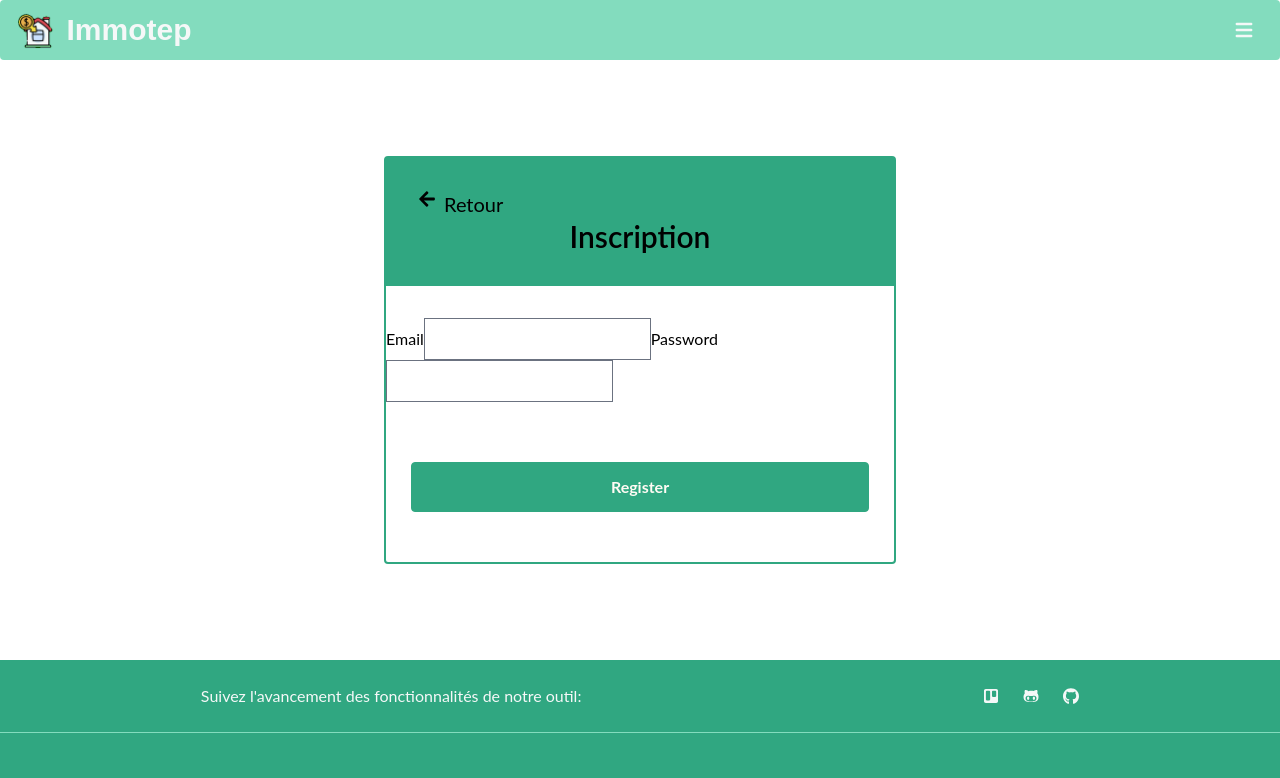
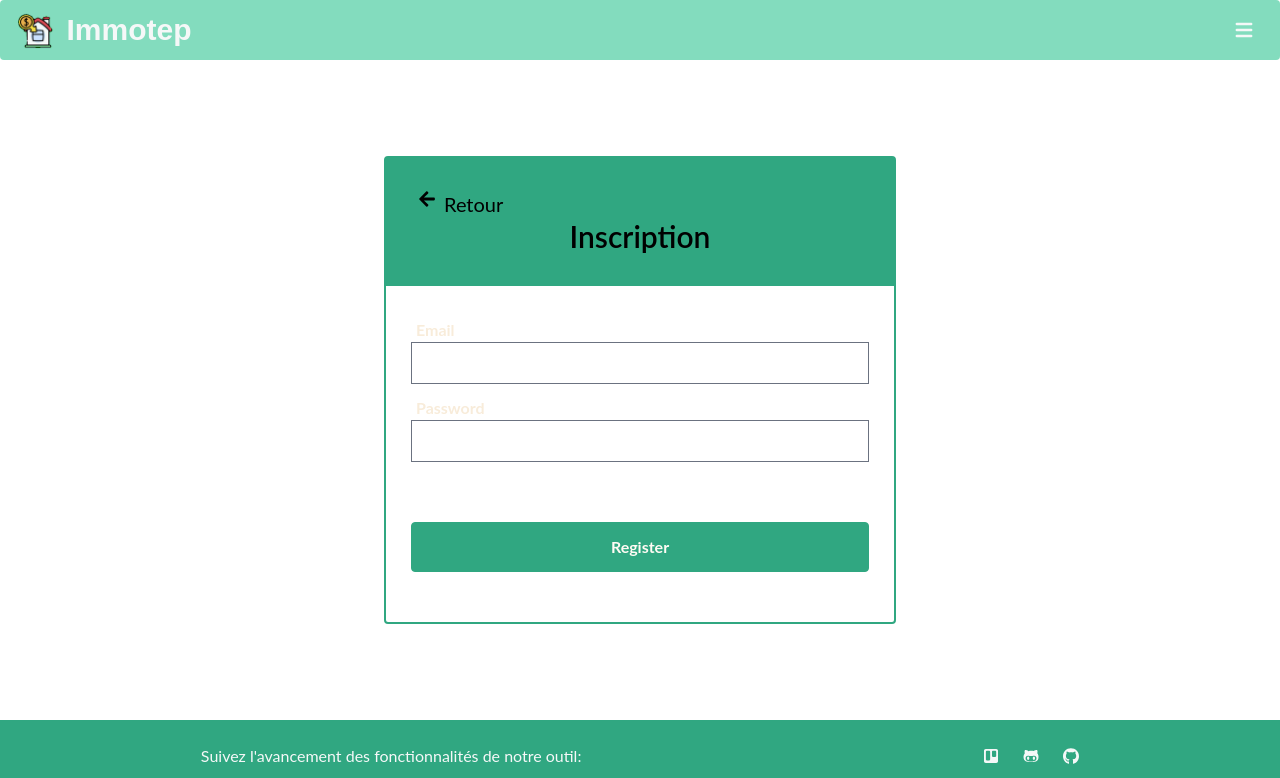
Before and after one commit to ophelie-gaudin/Immotep_front_react, a React (Create React App) app: page /register in a window 1280 px wide. Shown: the top 778 px of the page. Built offline with nearby package versions, Linux system fonts and the light colour scheme.

Commit message:
forms styles

```diff
--- a/src/Components/Main/Input/Input.css
+++ b/src/Components/Main/Input/Input.css
@@ -30,6 +30,27 @@ Grey : #313E50
   transition: border-color 0.15s ease-in-out, box-shadow 0.15s ease-in-out;
 }
 
+input {
+  margin: auto;
+  display: flex;
+  width: 90%;
+  padding: 1rem 0.75rem;
+  font-size: 1rem;
+  font-weight: 400;
+  line-height: 1.5;
+  margin-bottom: 12px;
+
+  color: #f8ecda;
+  background-color: rgb(24, 26, 27);
+  background-clip: padding-box;
+  border: 1px solid #f8ecda;
+  border-radius: 4px;
+  -webkit-appearance: none;
+  -moz-appearance: none;
+  appearance: none;
+  transition: border-color 0.15s ease-in-out, box-shadow 0.15s ease-in-out;
+}
+
 label {
   display: inline;
   text-align: right;
--- a/src/index.css
+++ b/src/index.css
@@ -61,3 +61,34 @@ code {
 /* Accordion stepsection */
 
 /* Accordion stepsection */
+
+input {
+  margin: auto;
+  display: flex;
+  width: 90%;
+  padding: 1rem 0.75rem;
+  font-size: 1rem;
+  font-weight: 400;
+  line-height: 1.5;
+  margin-bottom: 12px;
+
+  color: #f8ecda;
+  background-color: rgb(24, 26, 27);
+  background-clip: padding-box;
+  border: 1px solid #f8ecda;
+  border-radius: 4px;
+  -webkit-appearance: none;
+  -moz-appearance: none;
+  appearance: none;
+  transition: border-color 0.15s ease-in-out, box-shadow 0.15s ease-in-out;
+}
+
+label {
+  display: inline;
+  text-align: right;
+  color: #f8ecda;
+  font-weight: bold;
+  padding-left: 30px;
+  margin-top: 20px;
+  width: 150px;
+}
```
